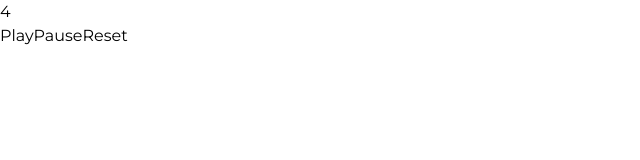
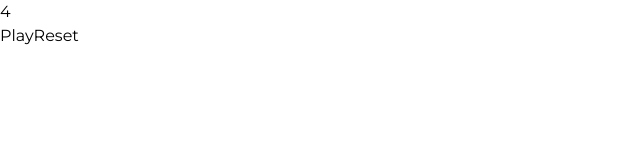
Before and after one commit to Hieng55/Evento-React, a React (Vite) app: page / in a window 1280 px wide. Shown: the top 160 px of the page, without its empty margins (0-640 px from the left). Built offline with nearby package versions, Linux system fonts and the light colour scheme.

Commit message:
update funtion button

```diff
--- a/src/components/counter/counter.tsx
+++ b/src/components/counter/counter.tsx
@@ -2,8 +2,10 @@ import { useRef, useState } from "react";
 
 export const Counter = () => {
   const [count, setCount] = useState<number>(4);
+  const [isHidden, setIsHidden] = useState<boolean>(false);
   const intervalId = useRef<number | undefined>(undefined);
   function play() {
+    setIsHidden(true);
     intervalId.current = setInterval(() => {
       setCount((prevCount) => {
         if (prevCount === 0) {
@@ -15,22 +17,30 @@ export const Counter = () => {
     }, 1000);
   }
   function pause() {
+    console.log("pause");
+
+    setIsHidden(false);
     clearInterval(intervalId.current);
   }
   function reset() {
+    setIsHidden(false);
     clearInterval(intervalId.current);
     setCount(4);
   }
+
   return (
     <div>
       <h3 className="text-center text-2xl mb-2">{count}</h3>
       <div className="flex gap-1">
+        {!isHidden ? (
           <button onClick={play} className="text-white bg-orange-500 p-2">
             Play
           </button>
+        ) : (
           <button onClick={pause} className="text-white bg-orange-500 p-2">
             Pause
           </button>
+        )}
         <button onClick={reset} className="text-white bg-orange-500 p-2">
           Reset
         </button>
```
Lines whose indentation alone changed are shown as unchanged.
